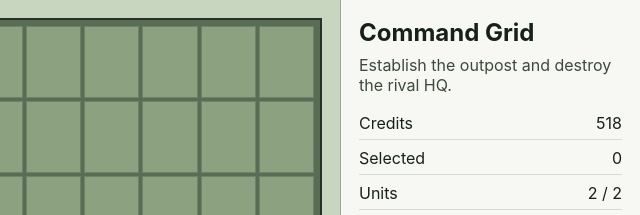
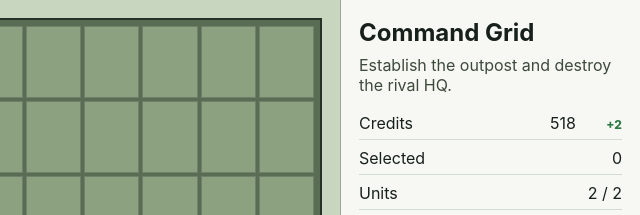
Before and after one commit to XiaokunDuan/web-rts-command-grid, a website built with Vite: page index.html in a window 1280 px wide. Shown: the top 215 px of the page, 640-1280 px from the left. Built offline with nearby package versions, Linux system fonts and the light colour scheme.

Commit message:
add credit delta feedback

```diff
--- a/src/main.ts
+++ b/src/main.ts
@@ -29,6 +29,7 @@ let buildMode: BuildKind | null = null
 let dragStart: MapPoint | null = null
 let hoverTile: MapPoint | null = null
 let commandPreview: CommandPreview | null = null
+let previousCredits = state.credits
 
 app.innerHTML = `
   <main class="shell">
@@ -209,8 +210,11 @@ function renderStats(current: GameState): void {
   const selected = current.units.filter(unit => current.selectedIds.includes(unit.id))
   const playerUnits = current.units.filter(unit => unit.team === 'player').length
   const enemyUnits = current.units.filter(unit => unit.team === 'enemy').length
+  const creditDelta = current.credits - previousCredits
+  const creditDeltaText = creditDelta === 0 ? '' : `<span class="stat-delta ${creditDelta > 0 ? 'positive' : 'negative'}">${creditDelta > 0 ? '+' : ''}${creditDelta}</span>`
+  previousCredits = current.credits
   stats.innerHTML = `
-    <div><dt>Credits</dt><dd>${current.credits}</dd></div>
+    <div><dt>Credits</dt><dd>${current.credits}${creditDeltaText}</dd></div>
     <div><dt>Selected</dt><dd>${selected.length}</dd></div>
     <div><dt>Units</dt><dd>${playerUnits} / ${enemyUnits}</dd></div>
     <div><dt>Mode</dt><dd>${buildMode ?? 'command'}</dd></div>
--- a/src/styles.css
+++ b/src/styles.css
@@ -210,6 +210,18 @@ dl > div {
   padding-bottom: 6px;
 }
 
+.stat-delta {
+  display: inline-block;
+  min-width: 38px;
+  margin-left: 8px;
+  text-align: right;
+  font-size: 12px;
+  font-weight: 800;
+}
+
+.stat-delta.positive { color: #2f7b45; }
+.stat-delta.negative { color: #a22d24; }
+
 .actions {
   display: grid;
   gap: 10px;
```
Also changed, not shown: src/app-smoke.test.ts (+13 -0 lines), README.md.
